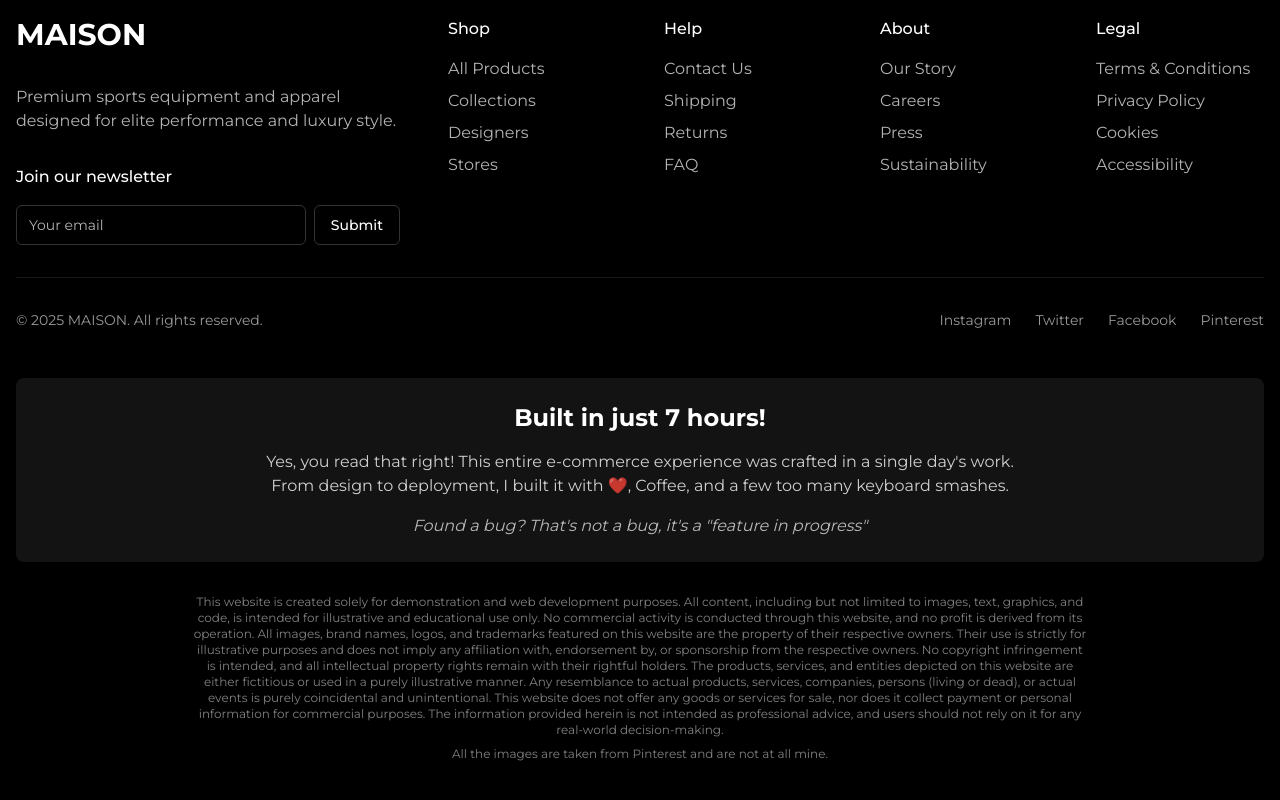
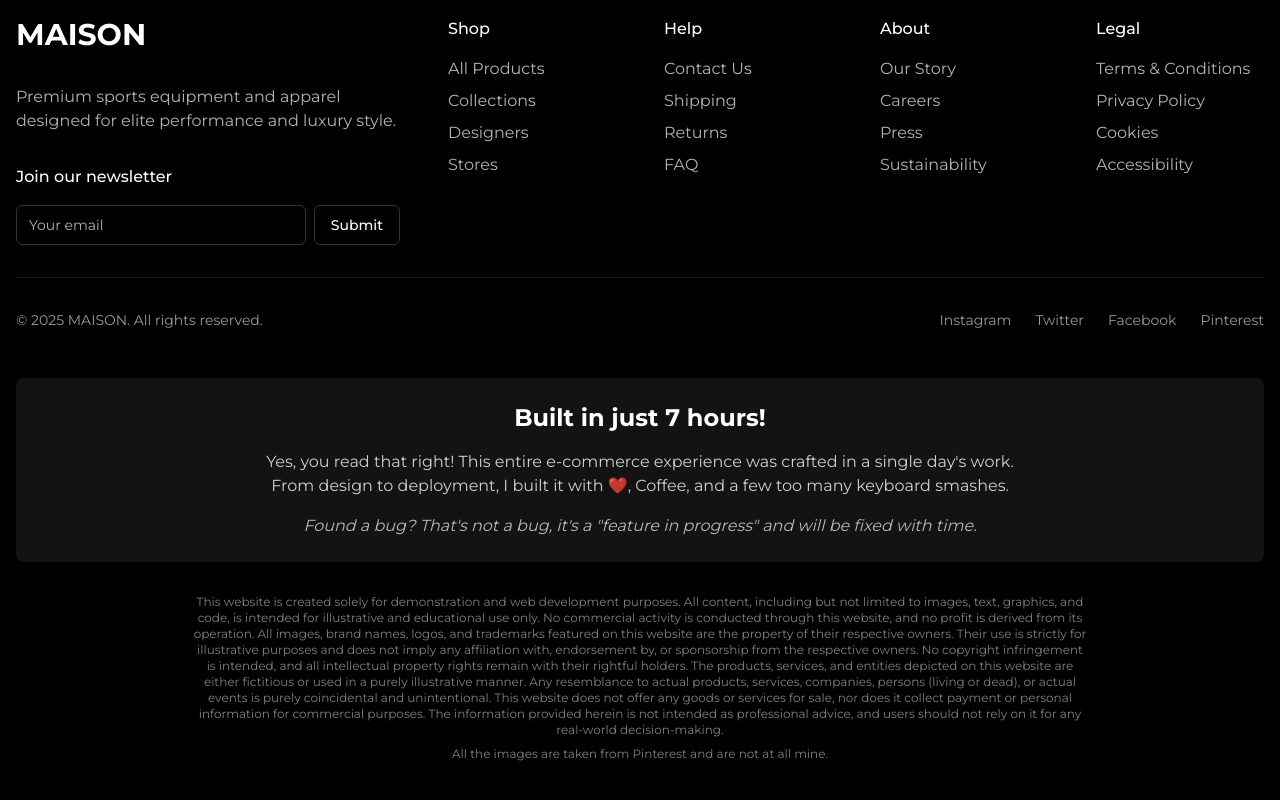
Before and after one commit to swarnkarkuldeep/Maison, a React (Vite) app: page / in a window 1280 px wide. Shown: the part 4766-5566 px from the top of the page. Built offline with nearby package versions, Linux system fonts and the light colour scheme.

Commit message:
Update Footer.tsx

```diff
--- a/src/components/Footer.tsx
+++ b/src/components/Footer.tsx
@@ -115,7 +115,7 @@ export default function Footer() {
               From design to deployment, I built it with ❤️, Coffee, and a few too many keyboard smashes.
             </p>
             <p className="text-foreground/70 italic">
-              Found a bug? That's not a bug, it's a "feature in progress"
+              Found a bug? That's not a bug, it's a "feature in progress" and will be fixed with time.
             </p>
           </div>
         </div>
```
